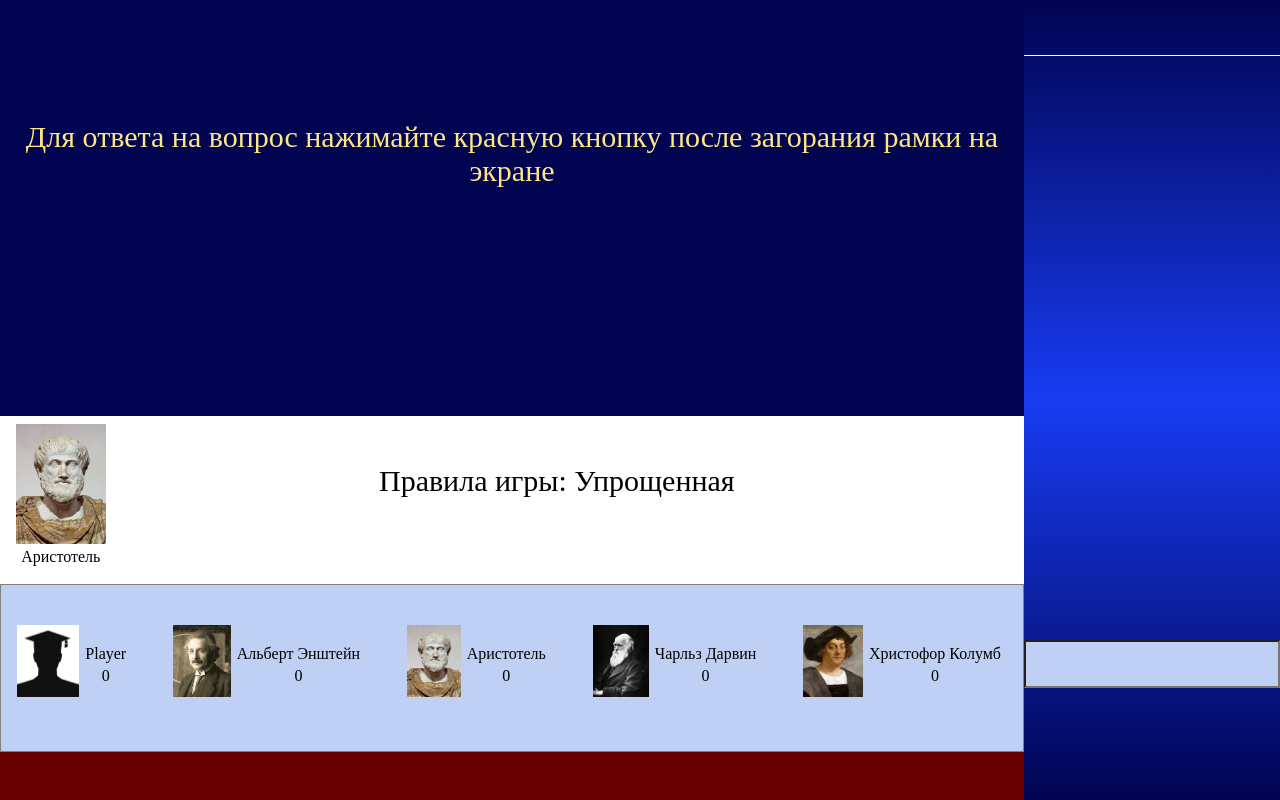
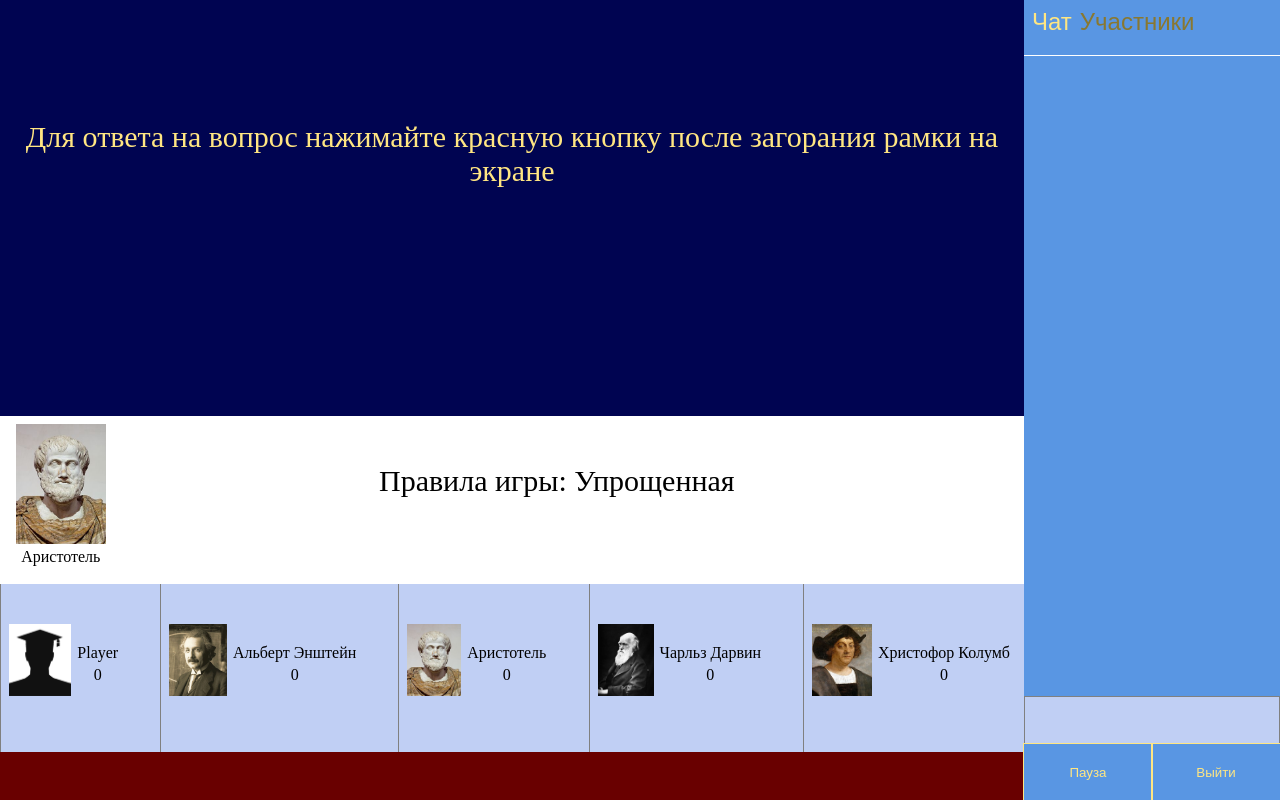
Before and after one commit to korytsa/sigame, a website with bundled scripts: page dist/index.html in a window 1280 px wide. Built offline with nearby package versions, Linux system fonts and the light colour scheme.

Commit message:
add styles for sub area

```diff
--- a/src/js/render-game-screen.js
+++ b/src/js/render-game-screen.js
@@ -60,6 +60,8 @@ const renderGame =  {
         renderGame.renderMainScreen();
         renderGame.renderSubScreen();
         renderGame.renderPlayerList();
+        renderGame.renderHeader();
+        renderGame.renderFooter();
     },
     renderMainScreen() {
         const mainScreen = document.querySelector('.game__main-area__main-screen');
@@ -129,6 +131,38 @@ const renderGame =  {
         const currentPlayerName = currentPlayer.lastChild.firstChild;
         currentPlayerAvatar.src = renderGame.player.img;
         currentPlayerName.innerText = renderGame.player.name;
+    },
+    renderHeader() {
+        const header = document.querySelector('.game__sub-area__header');
+        const btnWrapper = document.createElement('div');
+        btnWrapper.className = 'game__sub-area__header__btn-wrapper';
+        header.append(btnWrapper)
+
+        const chat = document.createElement('button');
+        chat.classList = 'game__sub-area__header__chat game__sub-area__header__btn header-btn__active';
+        chat.innerHTML = 'Чат';
+        btnWrapper.append(chat);
+
+        const participants = document.createElement('button');
+        participants.classList = 'game__sub-area__header__participants game__sub-area__header__btn';
+        participants.innerHTML = 'Участники';
+        btnWrapper.append(participants);
+    },
+    renderFooter() {
+        const footer = document.querySelector('.game__sub-area__footer');
+        const btnWrapper = document.createElement('div');
+        btnWrapper.className = 'game__sub-area__footer__btn-wrapper';
+        footer.append(btnWrapper)
+
+        const pause = document.createElement('button');
+        pause.classList = 'game__sub-area__footer__pause game__sub-area__footer-btn';
+        pause.innerHTML = 'Пауза';
+        btnWrapper.append(pause);
+
+        const leave = document.createElement('button');
+        leave.classList = 'game__sub-area__footer__leave game__sub-area__footer-btn';
+        leave.innerHTML = 'Выйти';
+        btnWrapper.append(leave);
     }
 }
 
--- a/src/scss/app.scss
+++ b/src/scss/app.scss
@@ -3,3 +3,8 @@
     padding: 0;
     margin: 0;
 }
+button {
+    background: transparent;
+    border: none;
+    outline: none;
+}
--- a/src/scss/render-game-screen.scss
+++ b/src/scss/render-game-screen.scss
@@ -39,14 +39,14 @@
     &__main-area__player-list {
         display: flex;
         justify-content: space-between;
-        padding: 5vh 16px;
         height: 21vh;
         background: #c0cff4;
-        border: 1px solid grey;
     }
     &__player-list__card {
         display: flex;
         text-align: center;
+        border-left: 1px solid grey;
+        padding: 5vh 8px;
     }
     &__player-list__avatar {
         height: 9vh;
@@ -67,22 +67,53 @@
     }
     &__sub-area {
         width: 20%;
-        background:linear-gradient(180deg,#000451 0,#183cf3 50%,#000451)
+        background: #5996e3;
     }
     &__sub-area__header {
         border-bottom: 1px solid #fff;
         height: 7vh;
+        &__btn-wrapper {
+            padding: 8px;
+        }
+        &__btn {
+            cursor: pointer;
+            color: #897831;
+            font-size: 24px;
+        }
+        &__btn + &__btn {
+            padding-left: 8px;
+        }
+        &__btn:hover {
+            color: #ffe682;
+        }
     }
     &__sub-area__log {
-        height: 73vh;
+        height: 80vh;
     }
     &__sub-area__input {
         background-color: #c0cff4;
         height: 6vh;
         width: 100%;
         padding: 0px 6px;
+
+        border: 1px solid grey;
+        outline: none;
     }
     &__sub-area__footer {
-        height: 13vh;
+        height: 7vh;
+        &-btn {
+            color: #ffe682;
+            cursor: pointer;
+            height: 7vh;
+            width: 50%;
+
+            outline: 1px solid #ffe682;
+        }
+        &-btn:hover {
+            background: #4682B4;
+        }
     }
 }
+.header-btn__active {
+    color: #ffe682;
+}
```
Also changed, not shown: dist/bundle.js, dist/style.css.
